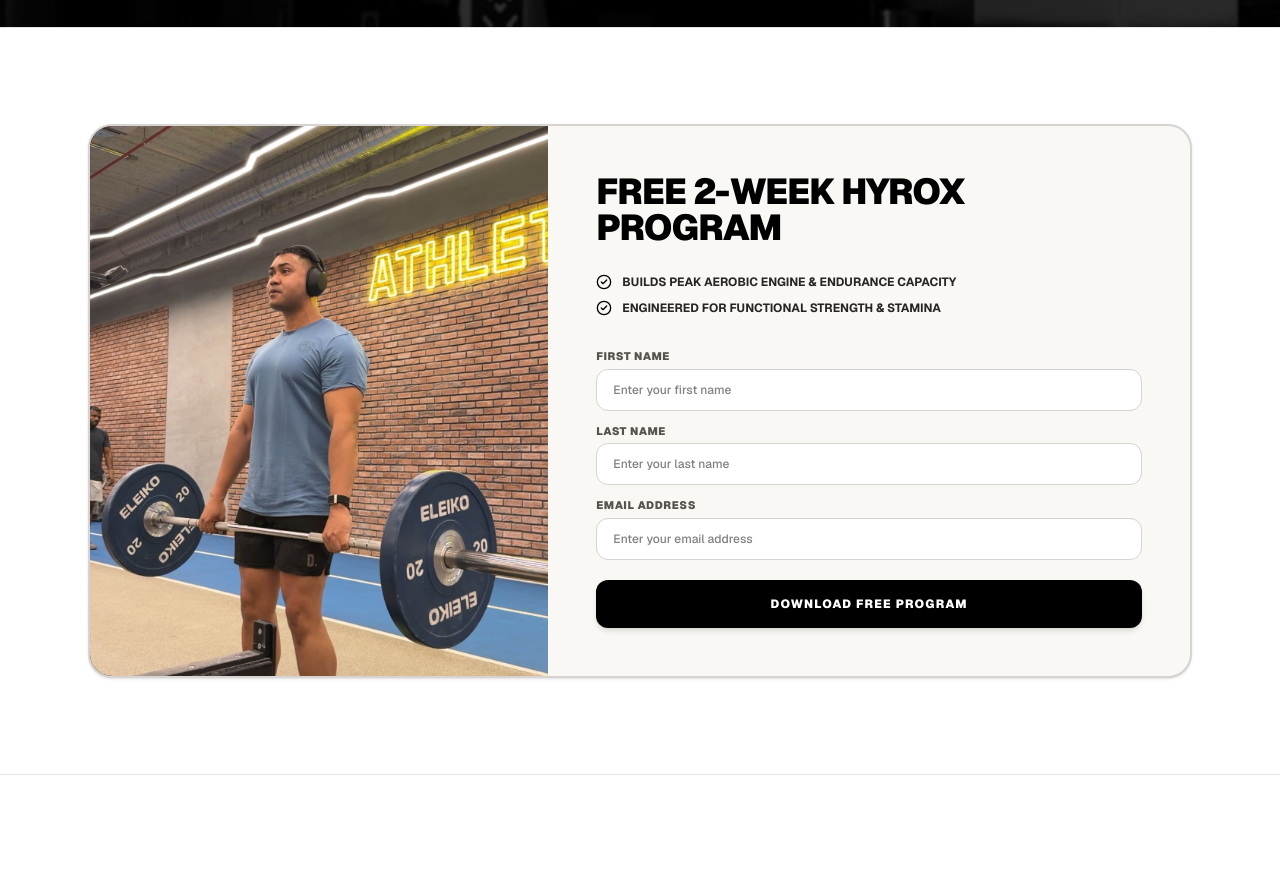
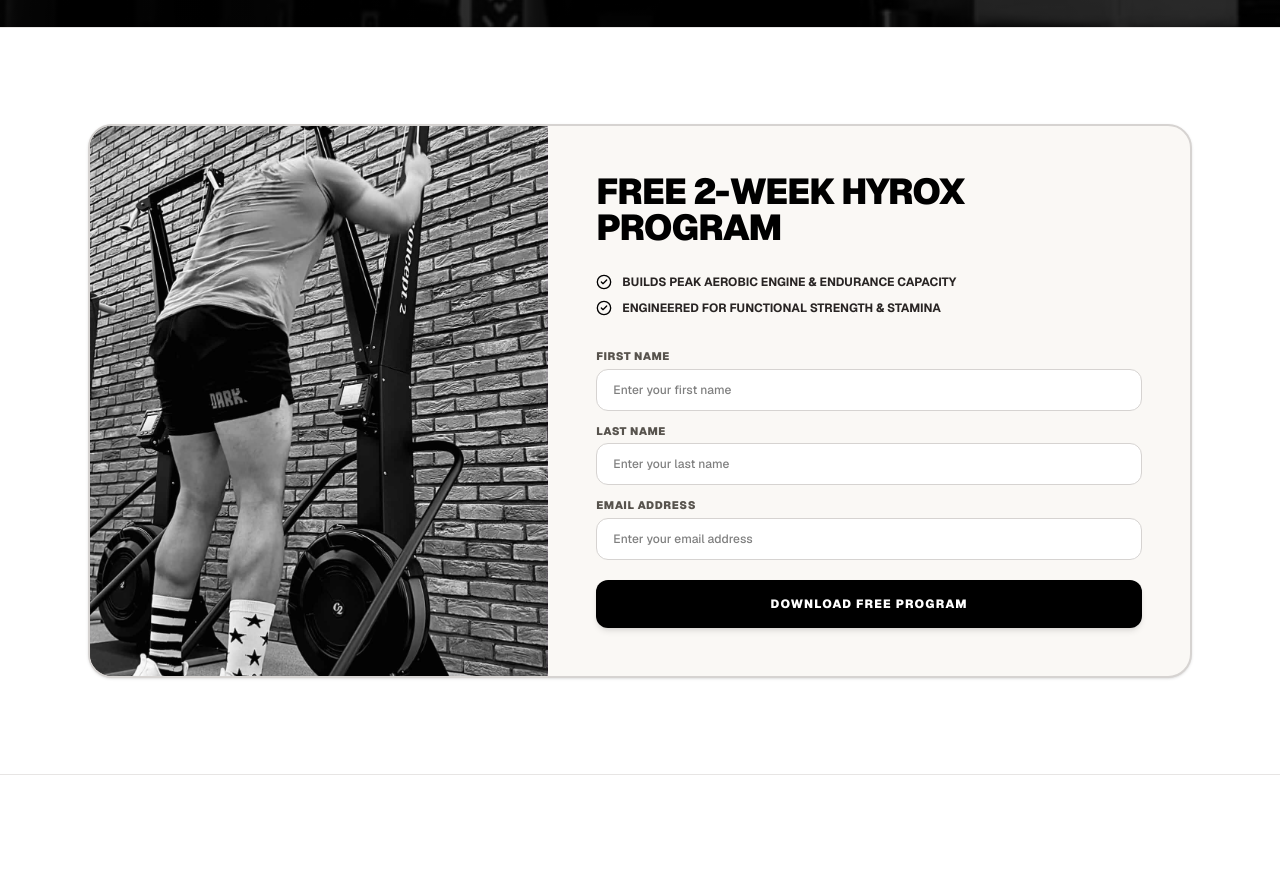
Before and after one commit to GoosainM/align365, a Next.js app: page / in a window 1280 px wide. Shown: the part 1760-2630 px from the top of the page. Built offline with nearby package versions, Linux system fonts and the light colour scheme.

Commit message:
Update HYROX lead section image to pic4

```diff
--- a/src/app/page.tsx
+++ b/src/app/page.tsx
@@ -73,7 +73,7 @@ function HyroxLeadSection() {
           <div className="lg:col-span-5 relative h-72 lg:h-full min-h-[350px] bg-stone-900">
             <div
               className="absolute inset-0 bg-cover bg-center"
-              style={{ backgroundImage: "url('/pic1.jpg')" }}
+              style={{ backgroundImage: "url('/pic4.jpg')" }}
             />
             <div className="absolute inset-0 bg-gradient-to-t from-black/70 via-transparent to-transparent lg:hidden" />
             <div className="absolute bottom-4 left-4 right-4 lg:hidden text-white">
```
